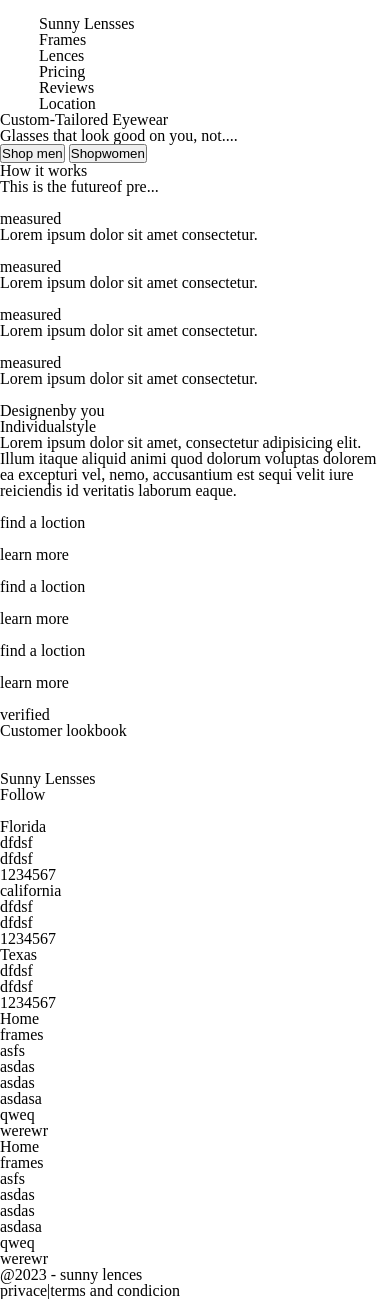
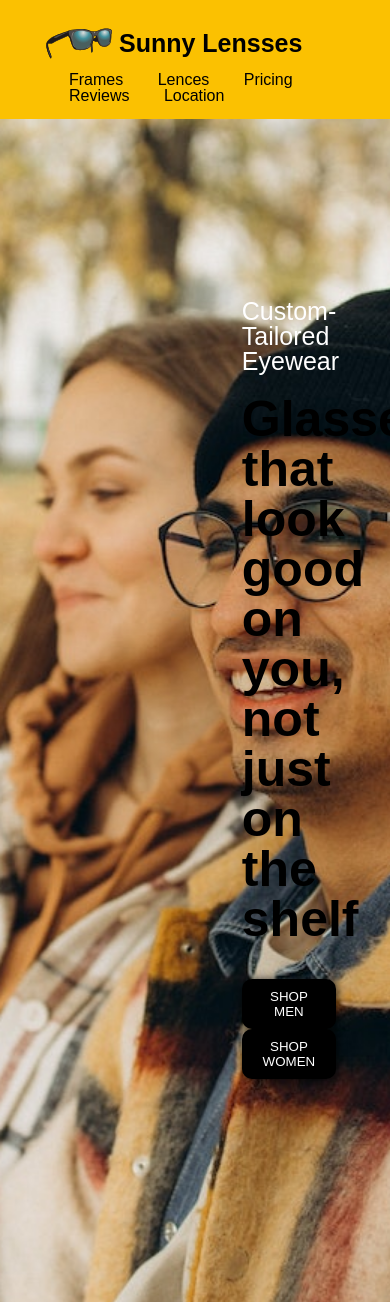
Before and after one commit to Sebas01198/E-commerce, a plain HTML site: page index.html in a window 390 px wide. Shown: the top 1302 px of the page. Drawn offline with Linux system fonts and the light colour scheme.

Commit message:
Se realizo el header y hero aun sin responsive

```diff
--- /dev/null
+++ b/css/header.css
@@ -0,0 +1,34 @@
+.head{
+    background-color: #fff;
+    display: flex;
+    align-items: center;
+    justify-content: space-between;
+    flex-wrap: wrap;
+    background-color: #fbc101;
+    padding-top:15px;
+    padding-bottom: 15px;
+    font-family: Arial, Helvetica, sans-serif;
+}
+.head .logo{
+    display: flex;
+    align-items: center;
+}
+.head .logo img{
+    width: 80px;
+}
+.head .logo p{
+    font-size: 25px;
+    font-weight: 700;
+}
+.head nav ul li{
+    display: inline-block;
+    margin-left: 30px;
+}
+.head nav ul li a{
+    color: black;
+    text-decoration: none;
+}
+.head nav ul li a:hover{
+    text-decoration: underline;
+    color: #fff;
+}
--- /dev/null
+++ b/css/hero.css
@@ -0,0 +1,48 @@
+.hero{
+    background-image: url('../img/hero.jpg');
+    background-repeat: none;
+    background-position: center;
+    background-size: cover;
+    height: auto;
+    padding-top: 180px;
+    padding-bottom: 300px;
+    overflow: hidden;
+    display: flex;
+    justify-content: right;
+    font-family: Arial, Helvetica, sans-serif;
+}
+.info{
+    width: 80%;
+    max-width: 35%;
+
+}
+.hero .subtitle{
+    font-size:25px;
+    margin-bottom: 20px;
+    color: #fff;
+
+
+}
+.hero .title{
+    font-size: 50px;
+    font-weight: 700;
+}
+.btn{
+    padding-top: 35px;
+    padding-bottom: 20px;
+}
+.btn button{
+    background-color: #000;
+    color: #fff;
+    padding: 10px 20px;
+    display: inline-block;
+    border-radius: 10px;
+    box-shadow: 1px 1px 10px rgba(0, 0, 0, .8);
+    text-transform: uppercase;
+    margin-right: 15px;
+    cursor: pointer;
+    border: none;
+}
+.btn button:hover{
+    background-color: rgb(78, 77, 77);
+}
--- a/index.html
+++ b/index.html
@@ -7,31 +7,38 @@
     <title>E-commerce</title>
     <link rel="stylesheet" href="css/style.css">
     <link rel="stylesheet" href="css/reset.css  ">
+    <link rel="stylesheet" href="css/header.css">
+    <link rel="stylesheet" href="css/hero.css">
 </head>
 <body>
-    <header class="contenedor">
+    <header class=" head contenedor">
         <div class="logo">
-            <img src="" alt="">
+            <img src="img/logo.svg" alt="">
             <p>Sunny Lensses</p>
         </div>
 
         <nav>
             <ul>
-                <li>Frames</li>
-                <li>Lences</li>
-                <li>Pricing</li>
-                <li>Reviews</li>
-                <li>Location</li>
+                <li><a href="#">Frames</a></li>
+                <li><a href="#">Lences</a></li>
+                <li><a href="#">Pricing</a></li>
+                <li><a href="#">Reviews</a></li>
+                <li><a href="#">Location</a></li>
             </ul>
         </nav>
     </header>
 
     <main>
-        <section class="hero">
-            <h3>Custom-Tailored Eyewear</h3>
-            <h2>Glasses that look good on you, not....</h2>
-            <button>Shop men</button>
-            <button>Shopwomen</button>
+        <section class="hero contenedor">
+            <div class="info">
+                <h3 class="subtitle">Custom-Tailored Eyewear</h3>
+                 <h2 class="title">Glasses that look good on you, not just on the shelf</h2>
+                <div class="btn">
+                    <button>Shop men</button>
+                    <button>Shop women</button>
+                </div>
+            </div>
+
         </section>
 
         <section>
```
Also changed, not shown: img/logo.svg (added).
